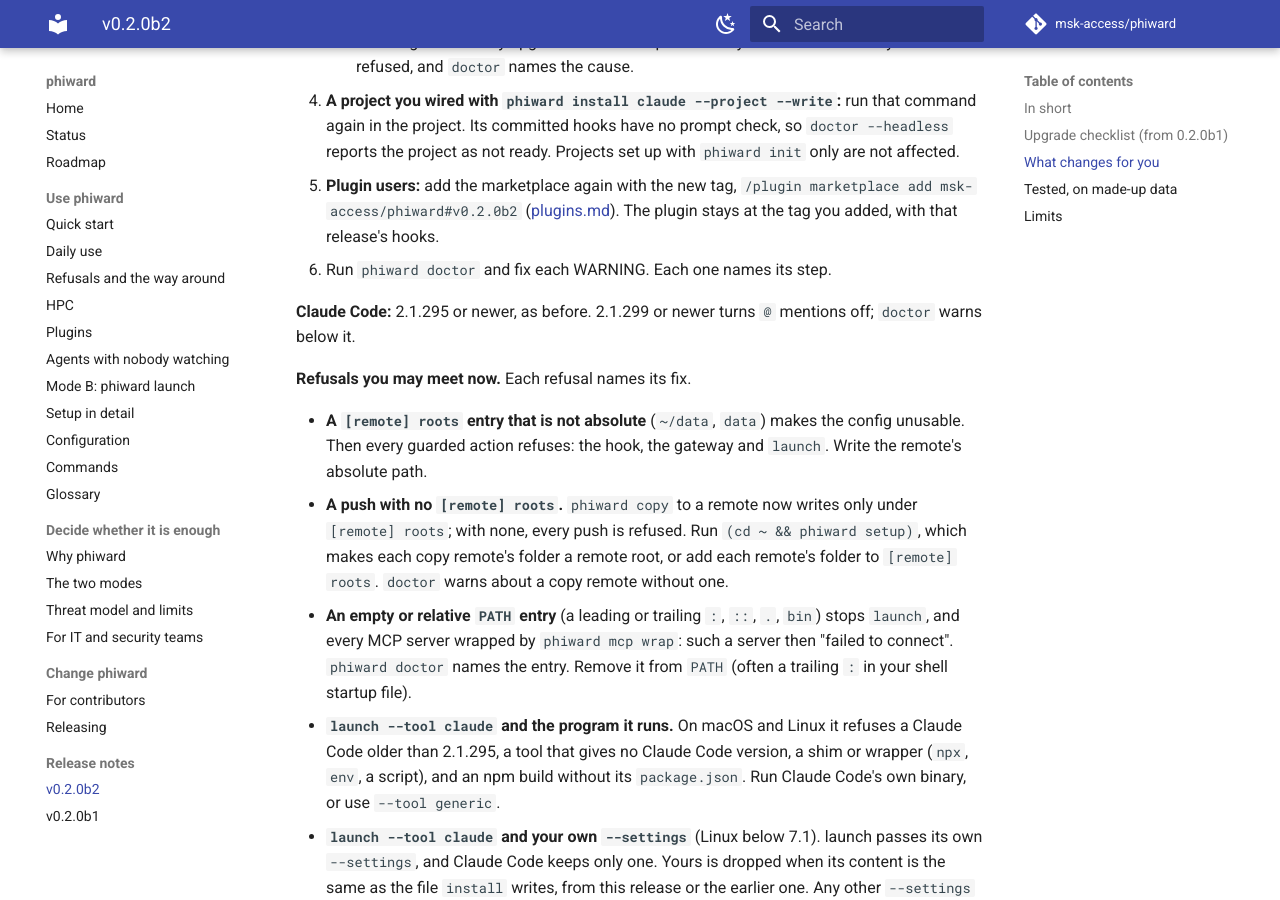
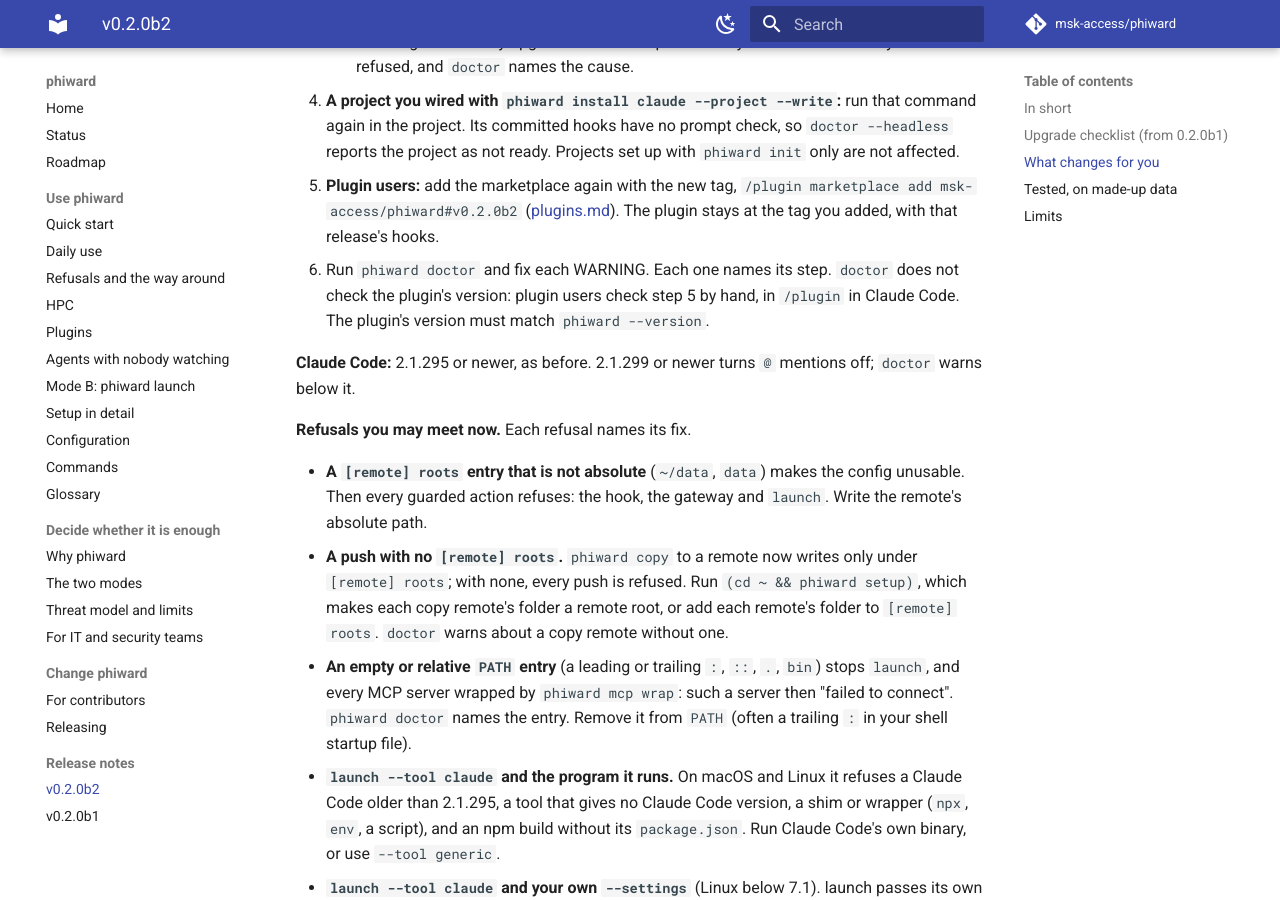
Before and after one commit to msk-access/phiward, an MkDocs documentation site: the page built from docs/release-notes/v0.2.0b2.md, in a window 1280 px wide and 900 px high, scrolled down 1643 px. Built offline with MkDocs 1.6.1 and Material for MkDocs 9.7.7, drawn with Linux system fonts in a browser that asks for light colours; comment, search, counter and statistics services are not loaded; the version menu is left out.

Commit message:
docs(release): upgrade step 6 says doctor does not check the plugin version

```diff
--- a/docs/release-notes/v0.2.0b2.md
+++ b/docs/release-notes/v0.2.0b2.md
@@ -61,7 +61,9 @@ In your own terminal, in this order:
 5. **Plugin users:** add the marketplace again with the new tag,
    `/plugin marketplace add msk-access/phiward#v0.2.0b2` ([plugins.md](../plugins.md)). The
    plugin stays at the tag you added, with that release's hooks.
-6. Run `phiward doctor` and fix each WARNING. Each one names its step.
+6. Run `phiward doctor` and fix each WARNING. Each one names its step. `doctor` does not
+   check the plugin's version: plugin users check step 5 by hand, in `/plugin` in Claude
+   Code. The plugin's version must match `phiward --version`.
 
 **Claude Code:** 2.1.295 or newer, as before. 2.1.299 or newer turns `@` mentions off;
 `doctor` warns below it.
```
Also changed, not shown: CHANGELOG.md (+3 -1 lines).
